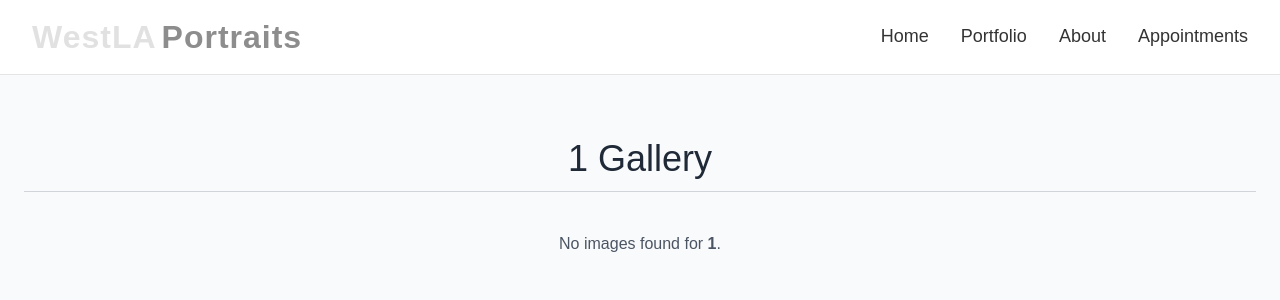
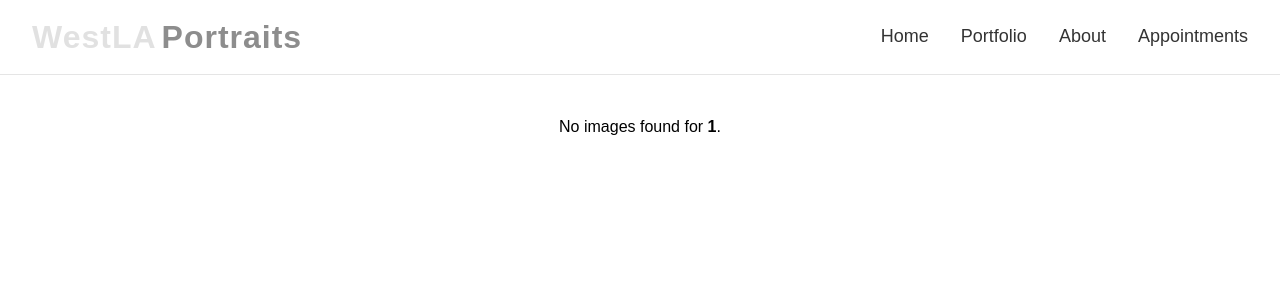
Before and after one commit to lxarmas/westlaportraits, a React (Create React App) app: page /projects/1 in a window 1280 px wide. Shown: the top 300 px of the page. Built offline with nearby package versions, Linux system fonts and the light colour scheme.

Commit message:
dynamic_routing

```diff
--- a/src/Gallery.js
+++ b/src/Gallery.js
@@ -1,12 +1,10 @@
 import React from "react";
 import { useParams } from "react-router-dom";
 
-// Helper function to import all images from a folder
 function importAll(r) {
   return r.keys().map(r);
 }
 
-// Preload all folders (static import paths)
 const galleries = {
   portraits: importAll(require.context("./images/portraits", false, /\.(jpg|jpeg|png)$/)),
   products: importAll(require.context("./images/products", false, /\.(jpg|jpeg|png)$/)),
@@ -17,32 +15,28 @@ function Gallery() {
   const { category } = useParams();
   const images = galleries[category] || [];
 
+  if (images.length === 0) {
+    return <p className="text-center mt-10">No images found for <strong>{category}</strong>.</p>;
+  }
+
   return (
     <section className="py-16 px-6 bg-gray-50 min-h-screen">
       <h2 className="text-4xl font-light text-center text-gray-800 border-b border-gray-300 pb-3 mb-10 capitalize">
         {category} Gallery
       </h2>
 
-      {images.length > 0 ? (
-        <div className="grid grid-cols-1 sm:grid-cols-2 lg:grid-cols-3 gap-6 max-w-6xl mx-auto">
-          {images.map((image, index) => (
-            <div
-              key={index}
-              className="overflow-hidden rounded-xl shadow-md hover:shadow-xl transition-all duration-500"
-            >
+      <div className="grid grid-cols-1 sm:grid-cols-2 md:grid-cols-3 gap-6 max-w-6xl mx-auto">
+        {images.map((src, index) => (
+          <div key={index} className="overflow-hidden rounded-xl shadow-md hover:shadow-xl transition-all duration-500">
             <img
-                src={image}
+              src={src}
               alt={`${category} ${index}`}
               className="w-full h-80 object-cover transform hover:scale-105 transition-transform duration-500 ease-in-out"
+              loading="lazy"
             />
           </div>
         ))}
       </div>
-      ) : (
-        <p className="text-center text-gray-600 mt-10">
-          No images found for <strong>{category}</strong>.
-        </p>
-      )}
     </section>
   );
 }
```
Also changed, not shown: 35 other files (tests, documents, lock files or other folders). Lines whose indentation alone changed are shown as unchanged.
